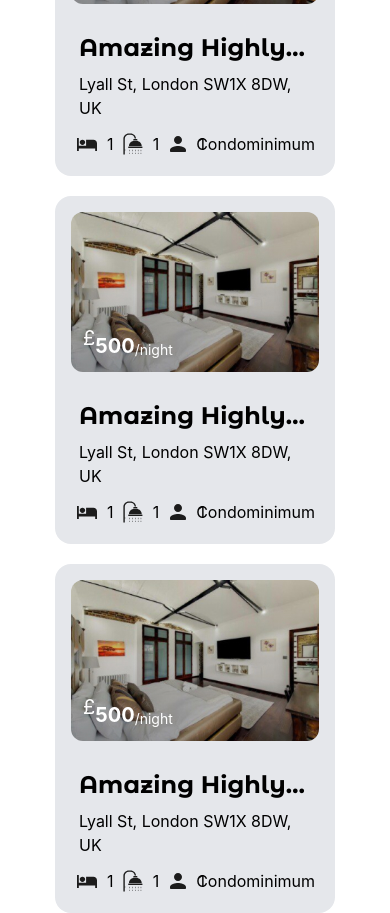
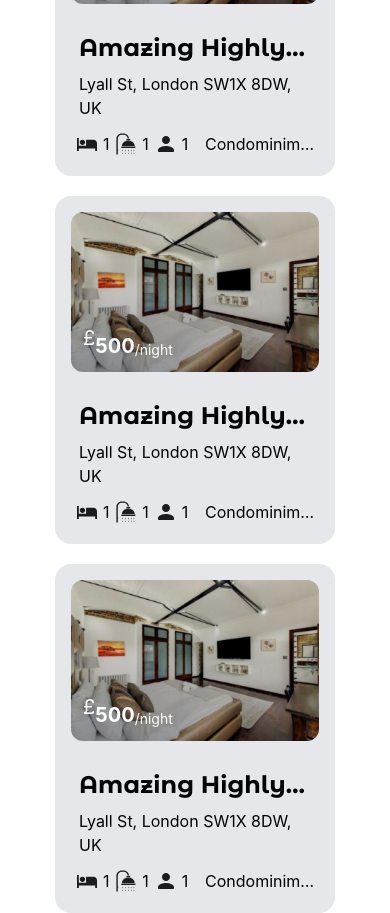
Before and after one commit to SumedhBengale/my_city_frontend, a React (Create React App) app: page /properties in a window 390 px wide. Shown: the part 1000-1913 px from the top of the page. Built offline with nearby package versions, Linux system fonts and the light colour scheme; what google-maps-react would draw is missing.

Commit message:
Fix to overlap on property page

```diff
--- a/src/pages/HomePage/HomePage.jsx
+++ b/src/pages/HomePage/HomePage.jsx
@@ -81,11 +81,12 @@ function Home() {
           <SearchCard setFilterVisible={(value)=>setFilterVisible(value)}></SearchCard>
         </div>
       </div>
-      <div className='container mx-auto'>
+      <div className='md:container md:mx-auto'>
       <FadeInSection>
         <IntroductionSection></IntroductionSection>
       </FadeInSection>
-      </div> {/* Seperated into different file because it's static content */}
+      </div>
+      {/* Seperated into different file because it's static content */}
       <FadeInSection>
 
       <div className='p-4 container mx-auto'>
@@ -93,7 +94,7 @@ function Home() {
       <div className=" text-center text-zinc-800 opacity-40 text-md pt-4 capitalize">Hand-picked selection of quality places</div>
 
       {/* Fill these with fetched data */}
-      <div className='grid grid-cols-1 place-items-center sm:grid-cols-2 md:grid-cols-3 gap-5 lg:px-10 mt-10'>
+      <div className='grid grid-cols-1 place-items-center sm:grid-cols-2 lg:grid-cols-3 gap-5 lg:px-10 mt-10'>
         <PropertyCard></PropertyCard>
         <PropertyCard></PropertyCard>
         <PropertyCard></PropertyCard>
--- a/src/pages/HomePage/PropertyCard.jsx
+++ b/src/pages/HomePage/PropertyCard.jsx
@@ -8,7 +8,7 @@ import { useNavigate } from 'react-router-dom'
 function PropertyCard() {
   const navigate = useNavigate();
   return (
-    <div className=" w-full md:max-w-[600px] max-w-[400px] bg-gray-200 hover:bg-gray-300 transition duration-75 rounded-2xl backdrop-blur-[185px] pb-5 mb-5" onClick={()=>navigate('/property')}>
+    <div className=" w-full  md:max-w-[600px] max-w-[400px] bg-gray-200 hover:bg-gray-300 transition duration-75 rounded-2xl backdrop-blur-[185px] pb-5 mb-5" onClick={()=>navigate('/property')}>
         <div className='relative w-full'>
           <div className="absolute bottom-7 left-3 rounded-full pl-4 text-sm font-semibold text-white">
           <div className="flex"><div className="text-white text-xl -translate-y-2 font-normal">£</div><div className="text-white text-xl font-bold">500</div><div className="text-white text-sm font-normal self-end">/night</div></div>
@@ -23,22 +23,22 @@ function PropertyCard() {
         </div>
 
     {/*Also fetch these values from the API */}
-    <div className='flex justify-between px-5'>
-        <div className='flex justify-between gap-4'>
+    <div className='grid grid-cols-1 xs:grid-cols-2 px-5 gap-1 xs:gap-5'>
+        <div className='flex justify-start gap-2 w-full'>
             <div className='flex'>
                 <img src={bed} alt='bed' className=''></img>
-                <div className='pl-2'>1</div>
+                <div className='pl-1'>1</div>
             </div>
             <div className='flex'>
                 <img src={shower} alt='shower' className=''></img>
-                <div className='pl-2'>1</div>
+                <div className='pl-1'>1</div>
             </div>
             <div className='flex'>
                 <img src={person} alt='person' className=''></img>
-                <div className='pl-2'>1</div>
+                <div className='pl-1'>1</div>
             </div>
         </div>
-        <div className='text-md'>Condominimum</div>
+        <div className='text-md overflow-hidden text-start xs:text-end overflow-ellipsis'>Condominimum</div>
     </div>
   </div>
   )
```
